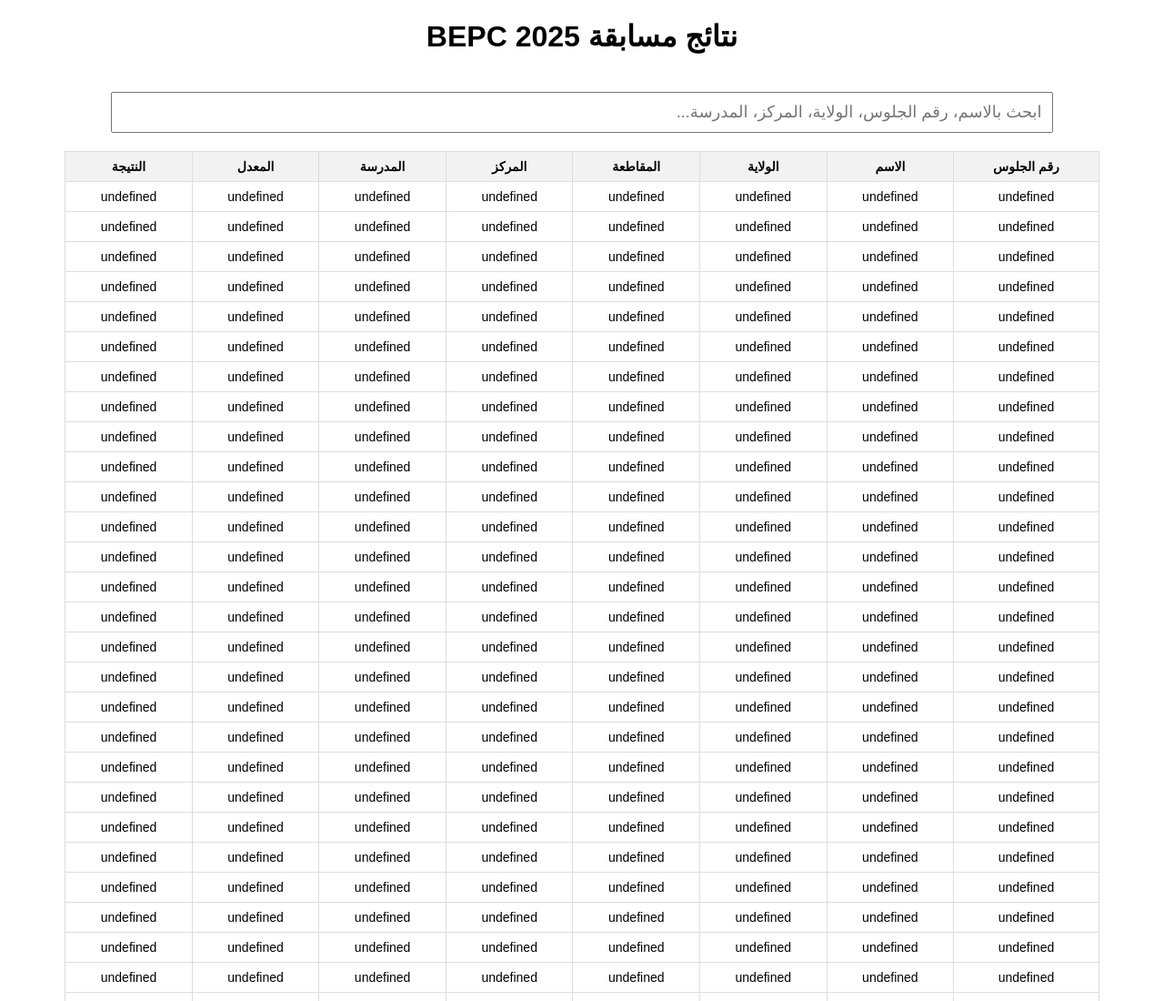
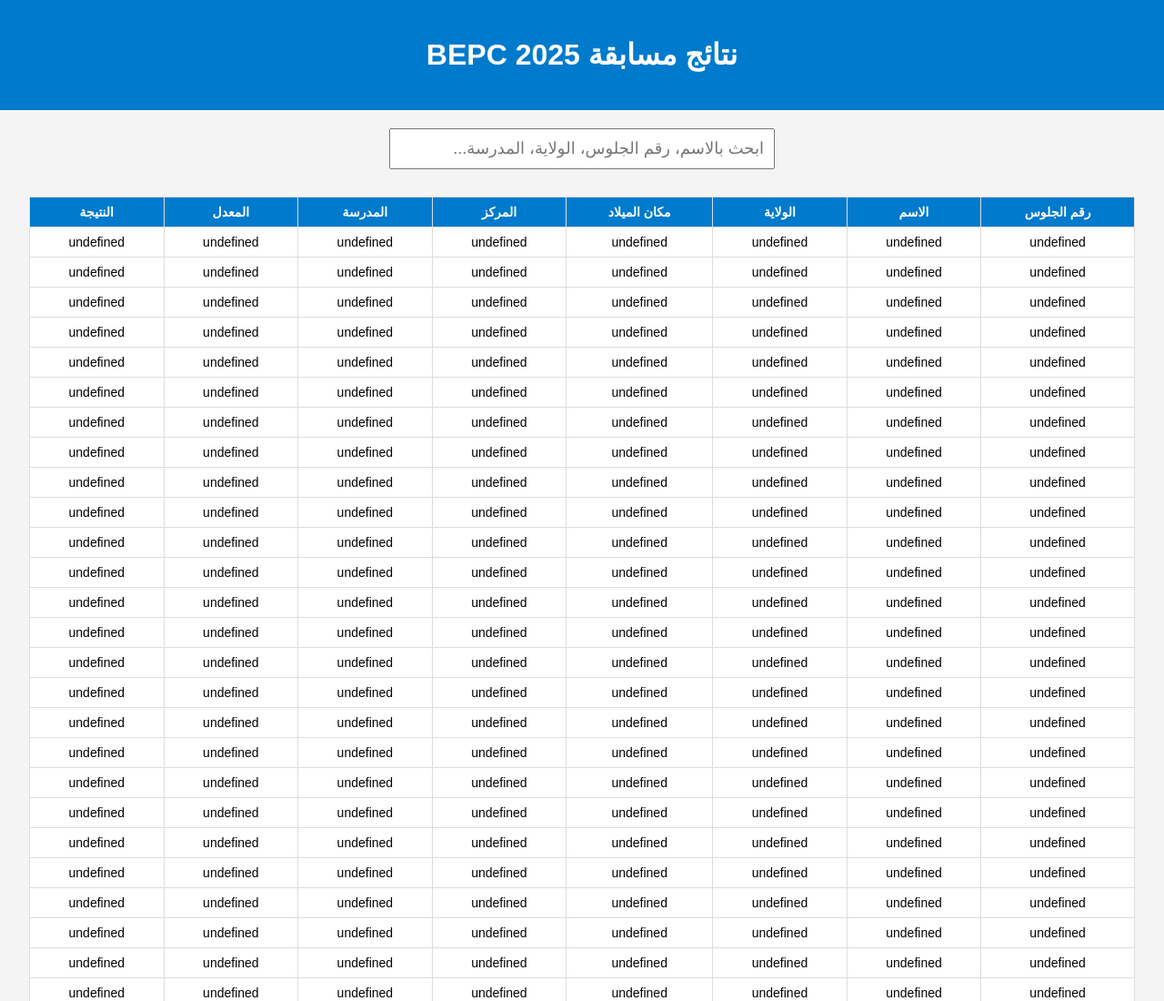
Before and after one commit to Babe200/bepc-2025, a plain HTML site: page index.html in a window 1280 px wide. Shown: the top 1100 px of the page at 91% size. Drawn offline with Linux system fonts and the light colour scheme.

Commit message:
Update index.html

```diff
--- a/index.html
+++ b/index.html
@@ -2,27 +2,33 @@
 <html lang="ar">
 <head>
   <meta charset="UTF-8">
-  <title>نتائج BEPC 2025</title>
+  <meta name="viewport" content="width=device-width, initial-scale=1.0">
+  <title>نتائج مسابقة BEPC 2025</title>
   <style>
-    body { font-family: Arial, sans-serif; text-align: center; direction: rtl; }
-    #search { width: 80%; padding: 10px; font-size: 18px; margin-top: 20px; }
-    table { width: 90%; margin: auto; border-collapse: collapse; margin-top: 20px; }
+    body { font-family: 'Arial', sans-serif; direction: rtl; text-align: center; background: #f4f4f4; margin: 0; padding: 0; }
+    header { background: #007acc; color: white; padding: 20px; }
+    #search { padding: 10px; width: 80%; max-width: 400px; margin: 20px auto; font-size: 18px; }
+    table { border-collapse: collapse; width: 95%; margin: 10px auto; background: white; }
     th, td { border: 1px solid #ddd; padding: 8px; font-size: 14px; }
-    th { background-color: #f2f2f2; }
-    #loader { margin-top: 40px; font-size: 18px; color: green; }
+    th { background-color: #007acc; color: white; }
+    #loader { margin: 50px auto; font-size: 20px; color: #007acc; }
   </style>
 </head>
 <body>
-  <h1>نتائج مسابقة BEPC 2025</h1>
-  <input type="text" id="search" placeholder="ابحث بالاسم، رقم الجلوس، الولاية، المركز، المدرسة...">
+  <header>
+    <h1>نتائج مسابقة BEPC 2025</h1>
+  </header>
+
+  <input type="text" id="search" placeholder="ابحث بالاسم، رقم الجلوس، الولاية، المدرسة...">
   <div id="loader">جاري تحميل النتائج...</div>
-  <table id="resultsTable" style="display: none">
+
+  <table id="resultsTable" style="display:none">
     <thead>
       <tr>
         <th>رقم الجلوس</th>
         <th>الاسم</th>
         <th>الولاية</th>
-        <th>المقاطعة</th>
+        <th>مكان الميلاد</th>
         <th>المركز</th>
         <th>المدرسة</th>
         <th>المعدل</th>
```
